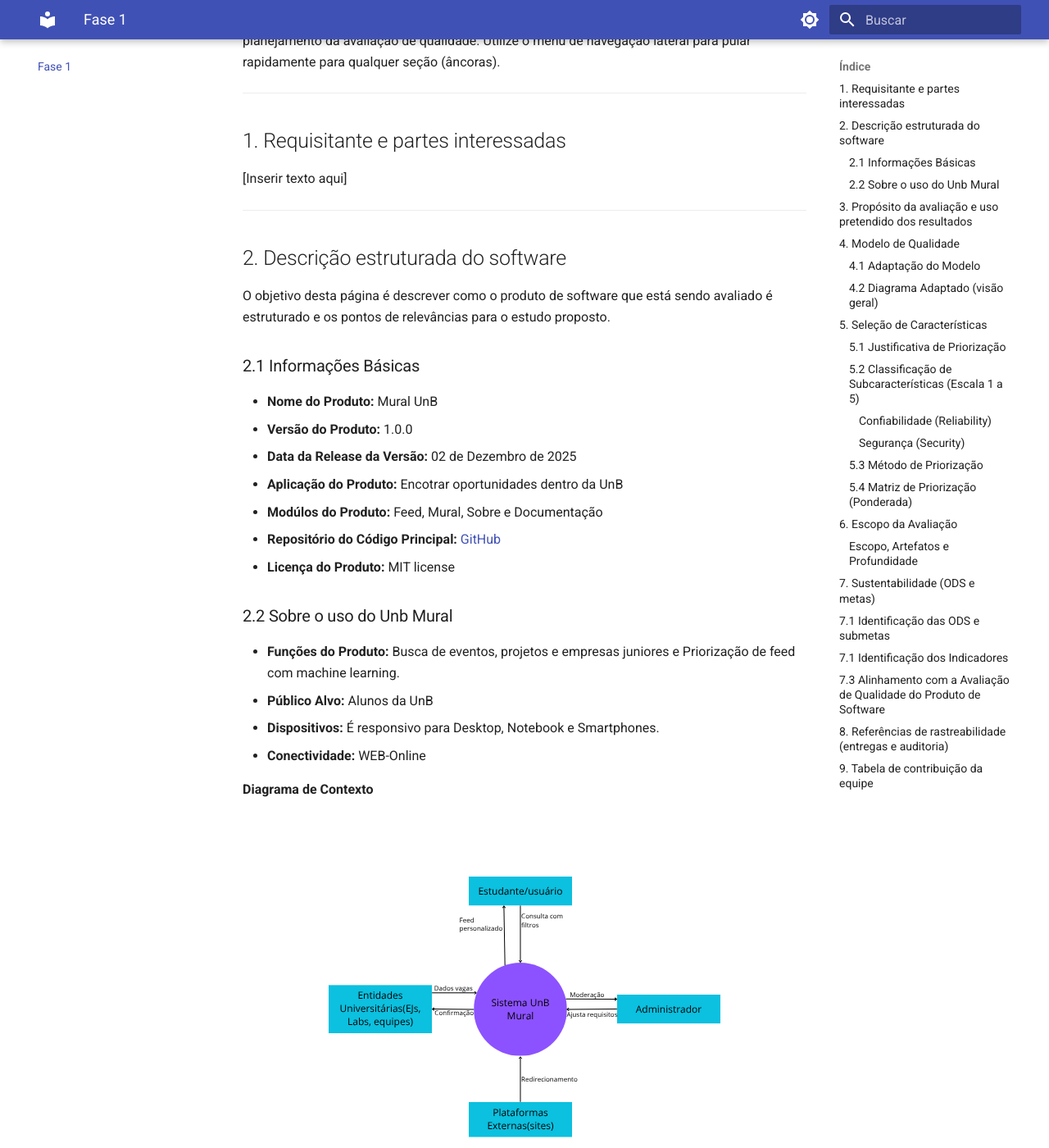
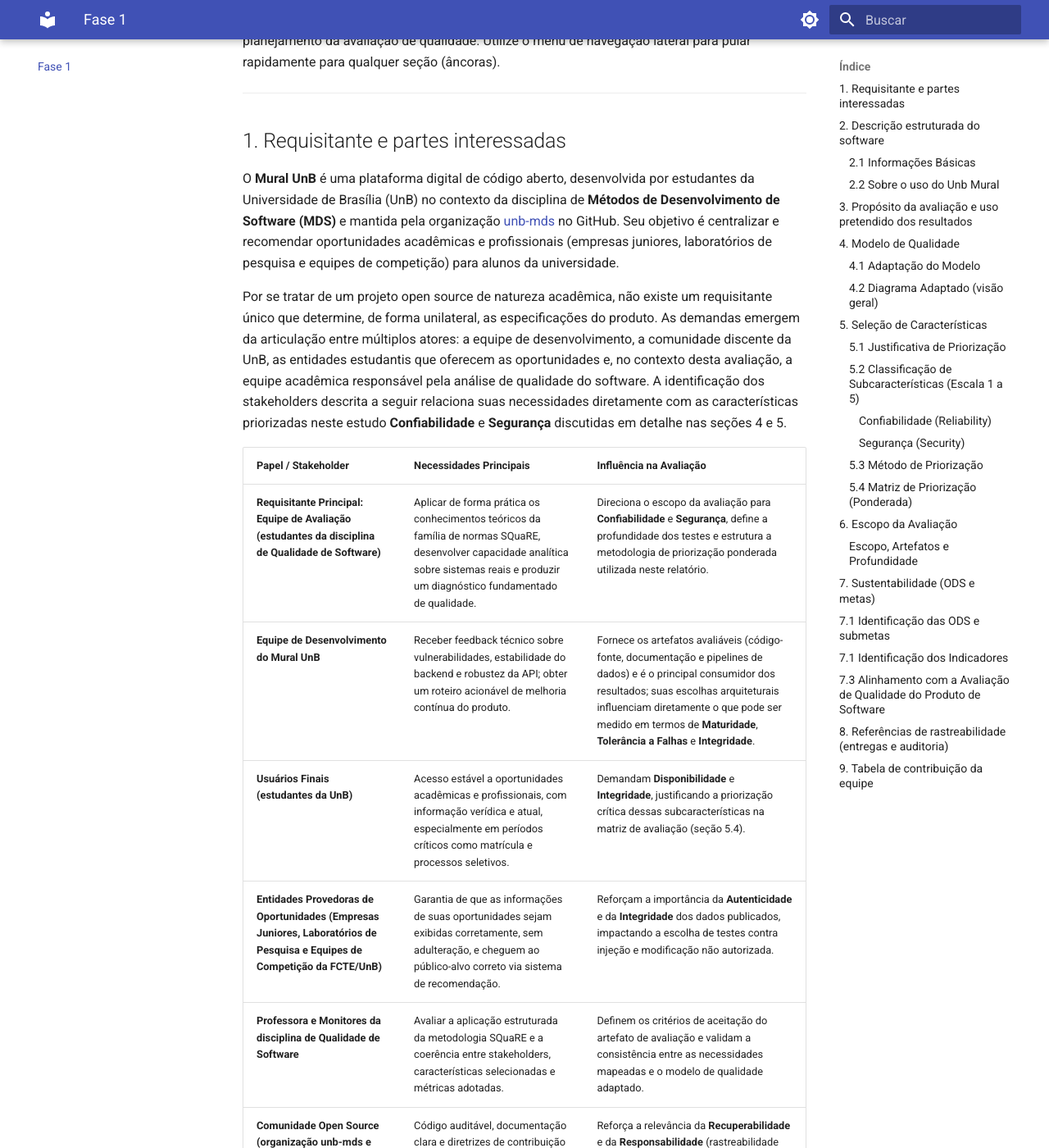
Before and after one commit to FCTE-Qualidade-de-Software-1/2026-1_T02_ROBERTA_WILLIAMS, an MkDocs documentation site: the page built from docs/fase1/index.md, in a window 1280 px wide and 1400 px high, scrolled down 216 px. Shown: the whole window at 82% size. Built offline with MkDocs 1.6.1 and Material for MkDocs 9.7.7, drawn with Linux system fonts in a browser that asks for light colours; some of the changed text lies outside the part shown.

Commit message:
docs: adiciona tópico de Requisitantes e partes interessadas

```diff
--- a/docs/fase1/index.md
+++ b/docs/fase1/index.md
@@ -5,7 +5,19 @@
 ---
 
 ## 1. Requisitante e partes interessadas
-[Inserir texto aqui]
+
+O **Mural UnB** é uma plataforma digital de código aberto, desenvolvida por estudantes da Universidade de Brasília (UnB) no contexto da disciplina de **Métodos de Desenvolvimento de Software (MDS)** e mantida pela organização [unb-mds](https://github.com/unb-mds/2025-2-Mural-UnB) no GitHub. Seu objetivo é centralizar e recomendar oportunidades acadêmicas e profissionais (empresas juniores, laboratórios de pesquisa e equipes de competição) para alunos da universidade.
+
+Por se tratar de um projeto open source de natureza acadêmica, não existe um requisitante único que determine, de forma unilateral, as especificações do produto. As demandas emergem da articulação entre múltiplos atores: a equipe de desenvolvimento, a comunidade discente da UnB, as entidades estudantis que oferecem as oportunidades e, no contexto desta avaliação, a equipe acadêmica responsável pela análise de qualidade do software. A identificação dos stakeholders descrita a seguir relaciona suas necessidades diretamente com as características priorizadas neste estudo **Confiabilidade** e **Segurança** discutidas em detalhe nas seções 4 e 5.
+
+| Papel / Stakeholder | Necessidades Principais | Influência na Avaliação |
+| :--- | :--- | :--- |
+| **Requisitante Principal: Equipe de Avaliação (estudantes da disciplina de Qualidade de Software)** | Aplicar de forma prática os conhecimentos teóricos da família de normas SQuaRE, desenvolver capacidade analítica sobre sistemas reais e produzir um diagnóstico fundamentado de qualidade. | Direciona o escopo da avaliação para **Confiabilidade** e **Segurança**, define a profundidade dos testes e estrutura a metodologia de priorização ponderada utilizada neste relatório. |
+| **Equipe de Desenvolvimento do Mural UnB** | Receber feedback técnico sobre vulnerabilidades, estabilidade do backend e robustez da API; obter um roteiro acionável de melhoria contínua do produto. | Fornece os artefatos avaliáveis (código-fonte, documentação e pipelines de dados) e é o principal consumidor dos resultados; suas escolhas arquiteturais influenciam diretamente o que pode ser medido em termos de **Maturidade**, **Tolerância a Falhas** e **Integridade**. |
+| **Usuários Finais (estudantes da UnB)** | Acesso estável a oportunidades acadêmicas e profissionais, com informação verídica e atual, especialmente em períodos críticos como matrícula e processos seletivos. | Demandam **Disponibilidade** e **Integridade**, justificando a priorização crítica dessas subcaracterísticas na matriz de avaliação (seção 5.4). |
+| **Entidades Provedoras de Oportunidades (Empresas Juniores, Laboratórios de Pesquisa e Equipes de Competição da FCTE/UnB)** | Garantia de que as informações de suas oportunidades sejam exibidas corretamente, sem adulteração, e cheguem ao público-alvo correto via sistema de recomendação. | Reforçam a importância da **Autenticidade** e da **Integridade** dos dados publicados, impactando a escolha de testes contra injeção e modificação não autorizada. |
+| **Professora e Monitores da disciplina de Qualidade de Software** | Avaliar a aplicação estruturada da metodologia SQuaRE e a coerência entre stakeholders, características selecionadas e métricas adotadas. | Definem os critérios de aceitação do artefato de avaliação e validam a consistência entre as necessidades mapeadas e o modelo de qualidade adaptado. |
+| **Comunidade Open Source (organização unb-mds e contribuidores externos no GitHub)** | Código auditável, documentação clara e diretrizes de contribuição que viabilizem manutenção e evolução do projeto após o término do ciclo letivo. | Reforça a relevância da **Recuperabilidade** e da **Responsabilidade** (rastreabilidade de autoria), influenciando a avaliação documental e a revisão de código. |
 
 ---
 
@@ -264,9 +276,9 @@
 
 | Nome / ID do integrante | Papel / atividades realizadas na fase 1 | Esforço/participação |
 | :--- | :--- | :--- |
-| XXX | XXX | XXX |
-| XXX | XXX | XXX |
-| XXX | XXX | XXX |
-| XXX | XXX | XXX |
-| XXX | XXX | XXX |
-| XXX | XXX | XXX |
+| Lucas Ricarte | Escolha das duas características com base em critério de priorização e descrição dos critérios utilizados. | 16.66 |
+| Caio Soares | Propósito da avaliação e uso pretendido dos resultados. | 16.66 |
+| Guilherme Flyan | Declaração do escopo e profundidade da avaliação, ODS relacionados e metas/justificativas de vínculo. | 16.66 |
+| Carlos Henrique | Descrição estruturada do software e classificação do produto. | 16.66 |
+| Yogi Nam | Modelo de qualidade com descrição e representação. | 16.66 |
+| Isaac Batista | Mapeamento dos requisitantes, stakeholders e partes interessadas. | 16.66 |
```
